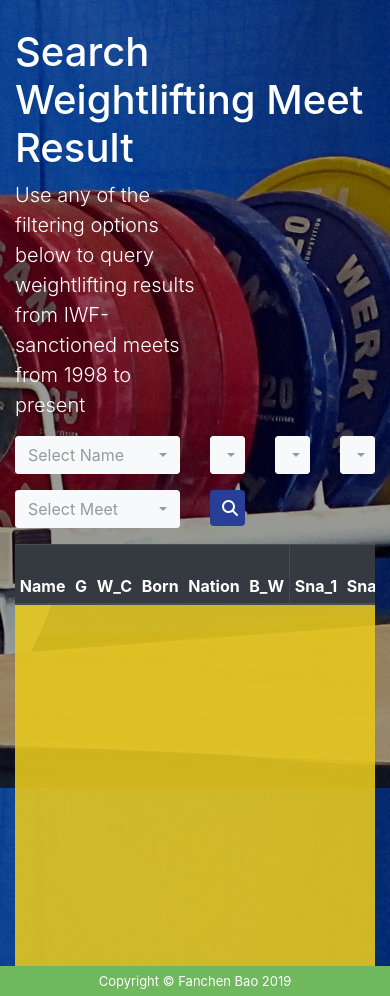
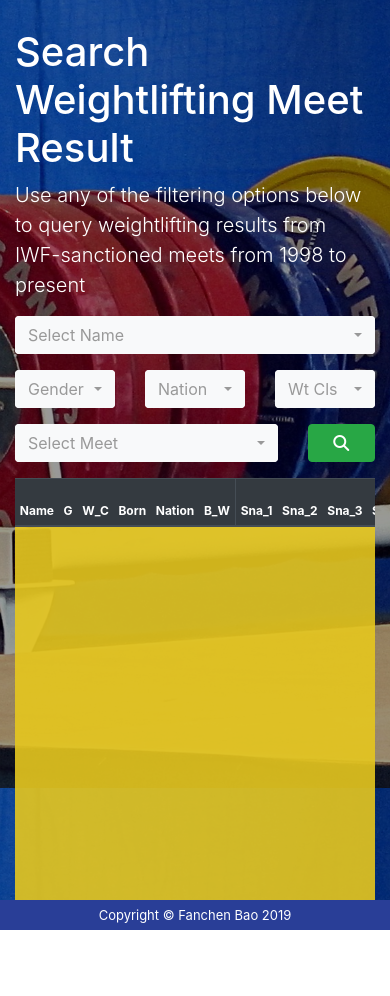
Before and after one commit to FanchenBao/WEBAPP_weightlifting_meet_result_lookup, a Flask app: page / in a window 390 px wide. Shown: the part 56-1052 px from the top of the page. After the commit the page ends 986 px from the top, so only its background shows below. Run offline with Flask 2, Linux system fonts and the light colour scheme; data that the repository does not hold is empty; some libraries are stand-ins or nearby versions.

Commit message:
Make webpage more cellphone friendly

```diff
--- a/static/my_style.css
+++ b/static/my_style.css
@@ -35,26 +35,19 @@ body {
   margin-top: 10vh;
 }
 
-.intro-content {
-  width: 50%;
-}
-
-/* custom button color to match 20kg plate */
-.btn-primary {
-  background-color: rgba(41, 62, 151);
-  border: none;
-}
-.btn-primary:hover {
-  background-color: rgba(55, 81, 200);
-}
-
 .query-result {
   /* use viewpoint-height to dynamically set the height based on screen size */
   height: 50vh;
   /* overflow set to auto to allow for scroll bar within content */
   overflow: auto;
   /* match 15kg plate */
-  background-color: rgba(230, 199, 31, 0.9)
+  background-color: rgba(230, 199, 31, 0.9);
+  font-size: 12px;
+}
+
+/* reduce font size of drop-down menu */
+.bootstrap-select .dropdown-menu li {
+  font-size: 13px;
 }
 
 /* Header stay in place */
@@ -76,7 +69,7 @@ thead th {
   height: 30px;
   line-height: 30px; /* Vertically center the text there */
   /* match 10kg plate */
-  background-color: rgba(111, 184, 94)
+  background-color: rgba(41, 62, 151);
 }
 
 .footer-text {
--- a/templates/index.html
+++ b/templates/index.html
@@ -56,8 +56,8 @@
     <!--    query-filters-->
     <div class="query-filters">
       <form method='POST' action='/'>
-        <div class="row">
-          <div class="col-6">
+        <div class="row" id="row-1">
+          <div class="col-12">
             <div class="form-group">
               <select class="selectpicker form-control" id="name" name="name" data-size="6" data-live-search="true">
                 <option class="text-muted" value="" {% if name_select=="" %} selected {% endif %}>Select Name</option>
@@ -68,8 +68,11 @@
               </select>
             </div>
           </div>
+        </div>
+        <!--  /first row-->
 
-          <div class="col-2">
+        <div class="row" id="row-2">
+          <div class="col-4">
             <div class="form-group">
               <select class="selectpicker form-control" id="gender" name="gender">
                 <option class="text-muted" value="" {% if gender_select=="" %} selected {% endif %}>Gender</option>
@@ -80,7 +83,7 @@
             </div>
           </div>
 
-          <div class="col-2">
+          <div class="col-4">
             <div class="form-group">
               <select class="selectpicker form-control" id="nation" name="nation" data-size="6" data-live-search="true">
                 <option class="text-muted" value="" {% if nation_select=="" %} selected {% endif %}>Nation</option>
@@ -92,10 +95,10 @@
             </div>
           </div>
 
-          <div class="col-2">
+          <div class="col-4">
             <div class="form-group">
               <select class="selectpicker form-control" id="weight_class" name="weight_class">
-                <option class="text-muted" value="" {% if weight_class_select=="" %} selected {% endif %}>Weight Class</option>
+                <option class="text-muted" value="" {% if weight_class_select=="" %} selected {% endif %}>Wt Cls</option>
                 <option data-divider="true"></option>
                 {% for weight_class in weight_classes %}
                   <option value="{{ weight_class }}" {% if weight_class_select==weight_class %} selected {% endif %}>{{ weight_class }}</option>
@@ -104,10 +107,10 @@
             </div>
           </div>
         </div>
-        <!--  /first row-->
+        <!--        /second row-->
 
-        <div class="row">
-          <div class="col-6">
+        <div class="row" id="row-3">
+          <div class="col-9">
             <div class="form-group">
               <select class="selectpicker form-control" id="meet" name="meet" data-size="6" data-live-search="true">
                 <option class="text-muted" value="" {% if meet_select=="" %} selected {% endif %}>Select Meet</option>
@@ -119,11 +122,11 @@
             </div>
           </div>
 
-          <div class="col-2">
-            <button type="submit" class="btn btn-primary btn-block"><i class="fas fa-search"></i></button>
+          <div class="col-3">
+            <button type="submit" class="btn btn-success btn-block"><i class="fas fa-search"></i></button>
           </div>
         </div>
-        <!--  /second row-->
+        <!--  /third row-->
       </form>
     </div>
     <!-- /.query-filters -->
```
